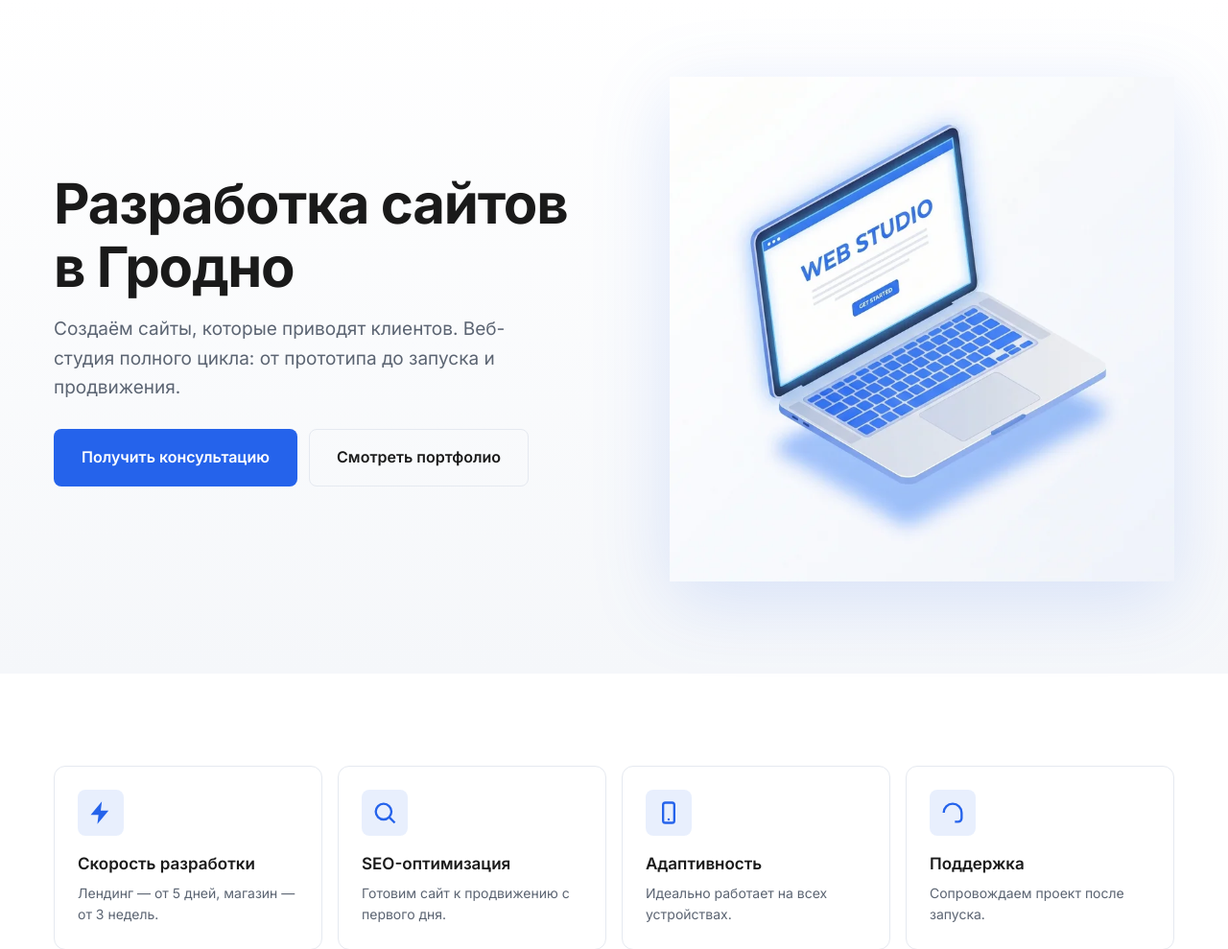
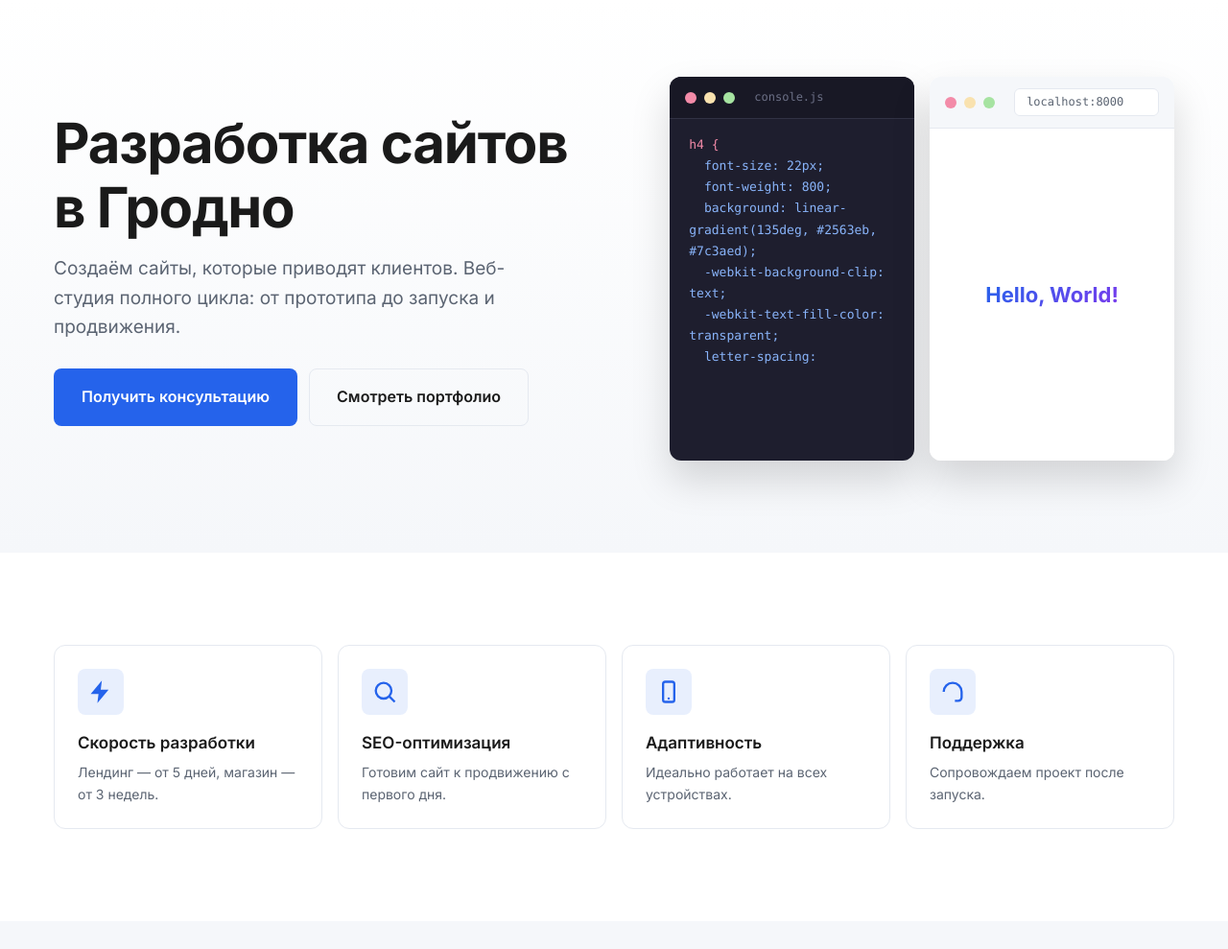
Before and after one commit to Kurbanou/kfn.by, a WordPress theme: template themes/custom/front-page.php in a window 1280 px wide. Shown: the part 65-1054 px from the top of the page at 96% size. Run offline with PHP 8.4 and a stand-in for WordPress, Linux system fonts and the light colour scheme; the site name, menu and one post (Sample post) are stand-ins, and other content is empty.

Commit message:
feat(hero): IDE + браузер с живым CSS + перезапуск
- CSS: стили окон, подсветка, кнопка перезапуска (absolute, плавное появление)
- JS: печать CSS + живое применение к h4 (без утечки на другие элементы)
- JS: кнопка перезапуска (появление с задержкой 0.8s, клик → reset)
- Адаптив: hero__media скрыт на < 1150px
- prefers-reduced-motion: финал сразу

```diff
--- a/themes/custom/assets/css/style.css
+++ b/themes/custom/assets/css/style.css
@@ -1875,3 +1875,206 @@ p {
     top: 46px; /* на мобильном админ-бар выше */
   }
 }
+/* ==========================================================
+   HERO — IDE DEMO
+   ========================================================== */
+.ide-demo {
+  display: grid;
+  grid-template-columns: 1fr;
+  gap: 12px;
+  width: 100%;
+}
+
+@media (min-width: 640px) {
+  .ide-demo {
+    grid-template-columns: 1fr 1fr;
+    gap: 16px;
+  }
+}
+
+.window {
+  background: #1e1e2e;
+  border-radius: 12px;
+  overflow: hidden;
+  display: flex;
+  flex-direction: column;
+  box-shadow: 0 20px 40px rgba(0, 0, 0, 0.15);
+  height: 400px;
+}
+
+.window__bar {
+  display: flex;
+  align-items: center;
+  gap: 8px;
+  padding: 12px 16px;
+  background: #181825;
+  border-bottom: 1px solid #313244;
+  flex-shrink: 0;
+}
+
+.window__dot {
+  width: 12px;
+  height: 12px;
+  border-radius: 50%;
+}
+.window__dot--red {
+  background: #f38ba8;
+}
+.window__dot--yellow {
+  background: #f9e2af;
+}
+.window__dot--green {
+  background: #a6e3a1;
+}
+
+.window__title {
+  margin-left: 12px;
+  font-size: 12px;
+  color: #6c7086;
+  font-family: "SF Mono", Consolas, monospace;
+}
+
+.ide__code {
+  flex: 1;
+  padding: 16px 20px;
+  overflow-y: auto;
+  font-family: "Fira Code", "JetBrains Mono", Consolas, monospace;
+  font-size: 13px;
+  line-height: 1.7;
+  color: #cdd6f4;
+  white-space: pre-wrap;
+  word-break: break-word;
+}
+
+.ide__code::-webkit-scrollbar {
+  width: 8px;
+}
+.ide__code::-webkit-scrollbar-thumb {
+  background: #313244;
+  border-radius: 4px;
+}
+
+/* Подсветка */
+.tok-selector {
+  color: #f38ba8;
+}
+.tok-prop {
+  color: #89b4fa;
+}
+.tok-value {
+  color: #a6e3a1;
+}
+.tok-brace {
+  color: #cba6f7;
+}
+.tok-punct {
+  color: #6c7086;
+}
+
+/* ==========================================================
+   PREVIEW — Браузер (светлый)
+   ========================================================== */
+.window--browser {
+  background: #fff;
+}
+
+.window--browser .window__bar {
+  background: #f5f7fa;
+  border-bottom: 1px solid #e5e9f0;
+}
+
+.browser__address {
+  flex: 1;
+  margin-left: 12px;
+  padding: 4px 12px;
+  background: #fff;
+  border: 1px solid #e5e9f0;
+  border-radius: 6px;
+  font-size: 12px;
+  color: #5b6472;
+  font-family: "SF Mono", Consolas, monospace;
+}
+
+.browser__url {
+  display: block;
+  overflow: hidden;
+  text-overflow: ellipsis;
+  white-space: nowrap;
+}
+
+.browser__viewport {
+  position: relative;
+  flex: 1;
+  background: #fff;
+  display: flex;
+  align-items: center;
+  justify-content: center;
+  padding: 24px;
+  overflow: hidden;
+  flex-direction: column;
+  gap: 16px;
+}
+
+.browser__title {
+  font-family: "Inter", sans-serif;
+  font-size: 24px;
+  font-weight: 500;
+  color: #1a1a1a;
+  text-align: center;
+  margin: 0;
+  display: inline-block; /* для transform */
+  transition:
+    transform 0.3s ease,
+    font-size 0.3s ease,
+    font-weight 0.3s ease,
+    letter-spacing 0.3s ease;
+}
+
+/* Кнопка перезапуска — всегда в DOM, но скрыта */
+.browser__restart {
+  position: absolute;
+  bottom: 16px;
+  right: 16px;
+  display: inline-flex;
+  align-items: center;
+  justify-content: center;
+  width: 40px;
+  height: 40px;
+  border-radius: 50%;
+  background: rgba(37, 99, 235, 0.08);
+  border: 1px solid rgba(37, 99, 235, 0.2);
+  color: #2563eb;
+  cursor: pointer;
+  padding: 0;
+
+  /* Скрыто по умолчанию */
+  opacity: 0;
+  transform: translateY(12px);
+  pointer-events: none; /* не кликабельно */
+  transition:
+    opacity 0.5s ease,
+    transform 0.5s ease;
+  transition-delay: 0.8s; /* задержка 0.8 сек */
+}
+
+/* Когда появился класс is-visible — всплывает */
+.browser__restart.is-visible {
+  opacity: 1;
+  transform: translateY(0);
+  pointer-events: auto;
+}
+
+/* Hover — поворот */
+.browser__restart.is-visible:hover {
+  background: #2563eb;
+  color: #fff;
+  transform: translateY(0) rotate(180deg);
+  transition-delay: 0s; /* hover работает сразу */
+}
+
+/* Адаптив */
+@media (max-width: 1150px) {
+  .hero__media {
+    display: none;
+  }
+}
--- a/themes/custom/assets/js/main.js
+++ b/themes/custom/assets/js/main.js
@@ -77,3 +77,126 @@
     box.dataset.type = type;
   }
 })();
+
+// ==========================================================
+// HERO IDE DEMO — Браузер с заголовком
+// ==========================================================
+
+(function () {
+  const ideEl = document.getElementById("ide-code");
+  const stylesEl = document.getElementById("live-styles");
+  const titleEl = document.getElementById("browser-title");
+  const restartBtn = document.getElementById("browser-restart");
+
+  if (!ideEl || !stylesEl || !titleEl) return;
+
+  const codeSteps = [
+    { text: "h4 {\n", type: "selector" },
+    { text: "  font-size: 22px;\n", type: "prop" },
+    { text: "  font-weight: 800;\n", type: "prop" },
+    {
+      text: "  background: linear-gradient(135deg, #2563eb, #7c3aed);\n",
+      type: "prop",
+    },
+    { text: "  -webkit-background-clip: text;\n", type: "prop" },
+    { text: "  -webkit-text-fill-color: transparent;\n", type: "prop" },
+    { text: "  letter-spacing: -0.02em;\n", type: "prop" },
+    { text: '  font-family: "Inter", sans-serif;\n', type: "prop" },
+    { text: "  transition: transform 0.3s ease;\n", type: "prop" },
+    { text: "}\n", type: "brace" },
+    { text: "\n", type: "punct" },
+    { text: "h4:hover {\n", type: "selector" },
+    { text: "  transform: scale(1.05);\n", type: "prop" },
+    { text: "}\n", type: "brace" },
+  ];
+
+  let stepIndex = 0;
+  let charIndex = 0;
+
+  function reset() {
+    stepIndex = 0;
+    charIndex = 0;
+    ideEl.innerHTML = "";
+    stylesEl.textContent = "";
+    titleEl.classList.remove("is-visible");
+    if (restartBtn) restartBtn.classList.remove("is-visible");
+  }
+
+  function typeNext() {
+    if (stepIndex >= codeSteps.length) {
+      // Анимация завершена — показать заголовок
+      titleEl.classList.add("is-visible");
+      // Спустя 0.8 сек — показать кнопку (через class)
+      if (restartBtn) restartBtn.classList.add("is-visible");
+      return;
+    }
+
+    const step = codeSteps[stepIndex];
+    const char = step.text[charIndex];
+
+    ideEl.insertAdjacentHTML("beforeend", highlightChar(char, step.type));
+    stylesEl.textContent =
+      ".browser__viewport " +
+      codeSteps
+        .slice(0, stepIndex)
+        .map((s) => s.text)
+        .join("") +
+      step.text.slice(0, charIndex + 1);
+
+    ideEl.scrollTop = ideEl.scrollHeight;
+
+    charIndex++;
+    if (charIndex >= step.text.length) {
+      charIndex = 0;
+      stepIndex++;
+    }
+
+    setTimeout(typeNext, 20 + Math.random() * 30);
+  }
+
+  function highlightChar(char, type) {
+    const escaped = char === "\n" ? "\n" : escapeHtml(char);
+    switch (type) {
+      case "selector":
+        return `<span class="tok-selector">${escaped}</span>`;
+      case "prop":
+        return `<span class="tok-prop">${escaped}</span>`;
+      case "value":
+        return `<span class="tok-value">${escaped}</span>`;
+      case "brace":
+        return `<span class="tok-brace">${escaped}</span>`;
+      case "punct":
+        return `<span class="tok-punct">${escaped}</span>`;
+      default:
+        return escaped;
+    }
+  }
+
+  function escapeHtml(str) {
+    return str
+      .replace(/&/g, "&amp;")
+      .replace(/</g, "&lt;")
+      .replace(/>/g, "&gt;");
+  }
+
+  const reducedMotion = window.matchMedia(
+    "(prefers-reduced-motion: reduce)",
+  ).matches;
+
+  if (reducedMotion) {
+    ideEl.textContent = codeSteps.map((s) => s.text).join("");
+    stylesEl.textContent =
+      ".browser__viewport " + codeSteps.map((s) => s.text).join("");
+    if (restartBtn) restartBtn.hidden = true;
+    return;
+  }
+
+  if (restartBtn) {
+    restartBtn.addEventListener("click", function () {
+      reset();
+      typeNext();
+    });
+  }
+
+  typeNext();
+})();
--- a/themes/custom/front-page.php
+++ b/themes/custom/front-page.php
@@ -24,12 +24,45 @@ get_header();
         </div>
 
         <div class="hero__media">
-            <img src="<?php echo esc_url( WG_URI . '/assets/images/hero-screen.webp' ); ?>"
-                alt="Grodno Web Studio — разработка сайтов в Гродно"
-                class="hero__screen"
-                width="600" height="600"
-                loading="eager">
+            <div class="ide-demo">
+
+                <!-- IDE -->
+                <div class="window window--ide">
+                    <div class="window__bar">
+                        <span class="window__dot window__dot--red"></span>
+                        <span class="window__dot window__dot--yellow"></span>
+                        <span class="window__dot window__dot--green"></span>
+                        <span class="window__title">console.js</span>
+                    </div>
+                    <div class="ide__code" id="ide-code"></div>
+                </div>
+
+                <!-- Превью — Браузер -->
+                <div class="window window--browser">
+                    <div class="window__bar">
+                        <span class="window__dot window__dot--red"></span>
+                        <span class="window__dot window__dot--yellow"></span>
+                        <span class="window__dot window__dot--green"></span>
+                        <div class="browser__address">
+                            <span class="browser__url">localhost:8000</span>
+                        </div>
+                    </div>
+                    <div class="browser__viewport">
+                        <h4 class="browser__title" id="browser-title">Hello, World!</h4>
+                        <button class="browser__restart" id="browser-restart" aria-label="Перезапустить анимацию">
+                            <svg width="20" height="20" viewBox="0 0 24 24" fill="none" stroke="currentColor" stroke-width="2">
+                                <path d="M21 12a9 9 0 1 1-9-9c2.5 0 4.8 1 6.4 2.6L21 8"/>
+                                <path d="M21 3v5h-5"/>
+                            </svg>
+                        </button>
+                    </div>
+                </div>
+
+            </div>
         </div>
+
+        <!-- Контейнер для динамических стилей -->
+        <style id="live-styles"></style>
     </div>
 </section>
 
```
